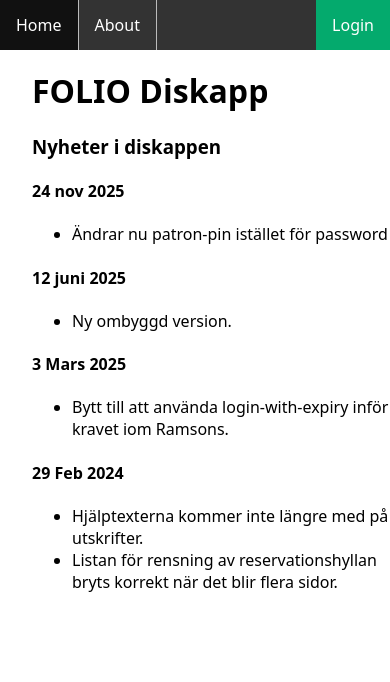
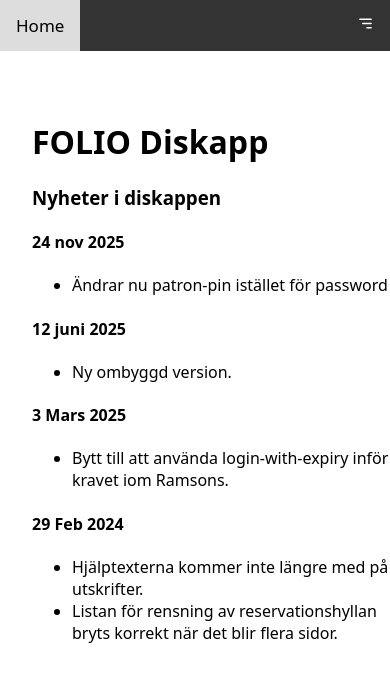
Before and after one commit to ChalmersLibrary/foliodesktoolsv2, a Nuxt app in the folder frontend/: page / in a window 390 px wide. Shown: the top 682 px of the page. Built offline with nearby package versions, Linux system fonts and the light colour scheme.

Commit message:
WIP responsive menu

```diff
--- /dev/null
+++ b/frontend/components/HeaderMenu.vue
@@ -0,0 +1,113 @@
+<template>
+  <header class="noprint">
+    <div class="topnav" id="myTopnav">
+      <nuxt-link class="navlink" to="/">Home</nuxt-link>
+      <nuxt-link class="navlink" to="/about">About</nuxt-link>
+      <nuxt-link class="navlink" v-if="authenticated" to="/pinreset">Pin Reset</nuxt-link>
+      <nuxt-link class="navlink" v-if="authenticated" to="/slips">Paging slips</nuxt-link>
+      <nuxt-link class="navlink" v-if="authenticated" to="/shelf">Shelf clearance</nuxt-link>
+
+      <nuxt-link v-if="!authenticated" class="navlink loginBtn floatRight" to="/login">Login</nuxt-link>
+      <nuxt-link v-else class="navlink loginBtn floatRight" @click="logout">Logout</nuxt-link>
+      <nuxt-link id="toggleLink" @click="showMenu">
+        <svg id="burger" viewBox="0 0 24 24" fill="none" xmlns="http://www.w3.org/2000/svg">
+          <path fill-rule="evenodd" clip-rule="evenodd" d="M4 5C3.44772 5 3 5.44772 3 6C3 6.55228 3.44772 7 4 7H20C20.5523 7 21 6.55228 21 6C21 5.44772 20.5523 5 20 5H4ZM7 12C7 11.4477 7.44772 11 8 11H20C20.5523 11 21 11.4477 21 12C21 12.5523 20.5523 13 20 13H8C7.44772 13 7 12.5523 7 12ZM13 18C13 17.4477 13.4477 17 14 17H20C20.5523 17 21 17.4477 21 18C21 18.5523 20.5523 19 20 19H14C13.4477 19 13 18.5523 13 18Z" fill="#000000"/>
+        </svg>
+      </nuxt-link>
+    </div>
+  </header>
+</template>
+
+<script lang="ts" setup>
+  import { storeToRefs } from 'pinia';
+  import { useAuthStore } from '~/store/auth';
+
+  const router = useRouter();
+
+  const { logUserOut } = useAuthStore();
+  const { authenticated } = storeToRefs(useAuthStore()); // make authenticated state reactive
+
+  const logout = () => {
+    logUserOut();
+    router.push('/login');
+  };
+
+  onMounted(async () => {
+    let navLinks = document.querySelector(".navlink")
+    let x = document.getElementById("myTopnav")
+    navLinks?.addEventListener("click", () => {
+      x.className = "topnav"
+      console.log("Closing");
+
+    })
+  })
+
+  function showMenu() {
+    let x = document.getElementById("myTopnav")
+    if (x?.className === "topnav") {
+      x.className += " responsive"
+    } else {
+      x.className = "topnav"
+    }
+  }
+</script>
+
+<style lang="css">
+  .topnav {
+    background-color: #333;
+    overflow: hidden;
+  }
+
+  /* Style the links inside the navigation bar */
+  .topnav a {
+    float: left;
+    display: block;
+    color: #f2f2f2;
+    text-align: center;
+    padding: 14px 16px;
+    text-decoration: none;
+    font-size: 17px;
+  }
+  .topnav a:hover {
+    background-color: #ddd;
+    color: black;
+  }
+  .topnav #toggleLink {
+    display: none;
+  }
+  #burger {
+    height: 1em;
+    & path {
+      fill: white;
+    }
+  }
+
+  .loginBtn {
+    background-color: #04aa6d;
+  }
+
+  @media screen and (max-width: 768px) {
+    .topnav a:not(:first-child) {display :none;}
+    .topnav a#toggleLink {
+      float:right;
+      display: block;
+    }
+  }
+  @media screen and (max-width: 768px) {
+    .topnav.responsive {position: relative}
+    .topnav.responsive a#toggleLink {
+      position: absolute;
+      right: 0;
+      top: 0;
+    }
+    .topnav.responsive a {
+      float: none;
+      display: block;
+      text-align: left;
+    }
+  }
+  .topnav .floatRight {
+    float: right;
+  }
+
+</style>
--- a/frontend/layouts/default.vue
+++ b/frontend/layouts/default.vue
@@ -1,22 +1,6 @@
 <template>
   <div class="wrapper">
-    <header class="noprint">
-      <ul>
-        <li><nuxt-link to="/">Home</nuxt-link></li>
-        <li><nuxt-link to="/about">About</nuxt-link></li>
-        <template v-if="authenticated">
-          <li><nuxt-link to="/pinreset">Pin Reset</nuxt-link></li>
-          <li><nuxt-link to="/slips">Paging slips</nuxt-link></li>
-          <li><nuxt-link to="/shelf">Shelf clearance</nuxt-link></li>
-          <li class="loginBtn">
-            <nuxt-link @click="logout">Logout</nuxt-link>
-          </li>
-        </template>
-        <li v-if="!authenticated" class="loginBtn">
-          <nuxt-link to="/login">Login</nuxt-link>
-        </li>
-      </ul>
-    </header>
+    <HeaderMenu />
     <main>
       <slot />
     </main>
@@ -57,44 +41,7 @@
     margin: 0;
     font-family: system-ui, "Segoe UI", Roboto, Helvetica, Arial, sans-serif, "Apple Color Emoji", "Segoe UI Emoji", "Segoe UI Symbol";
   }
-  header {
-    position: fixed;
-    top: 0;
-    width: 100%;
-    & ul {
-      list-style-type: none;
-      margin: 0;
-      padding: 0;
-      overflow: hidden;
-      background-color: #333;
 
-      & li {
-        float: left;
-        border-right: 1px solid #bbb;
-      }
-
-      & li:last-child {
-        border-right: none;
-      }
-
-      & li a {
-        display: block;
-        color: white;
-        text-align: center;
-        padding: 14px 16px;
-        text-decoration: none;
-        cursor: pointer;
-      }
-
-      & li a:hover:not(.loginBtn) {
-        background-color: #111;
-      }
-    }
-    & .loginBtn {
-      background-color: #04aa6d;
-      float: right;
-    }
-  }
   main {
     /* padding: 16px; */
     margin-left: 2rem;
```
Also changed, not shown: frontend/public/assets/burger.svg (added).
